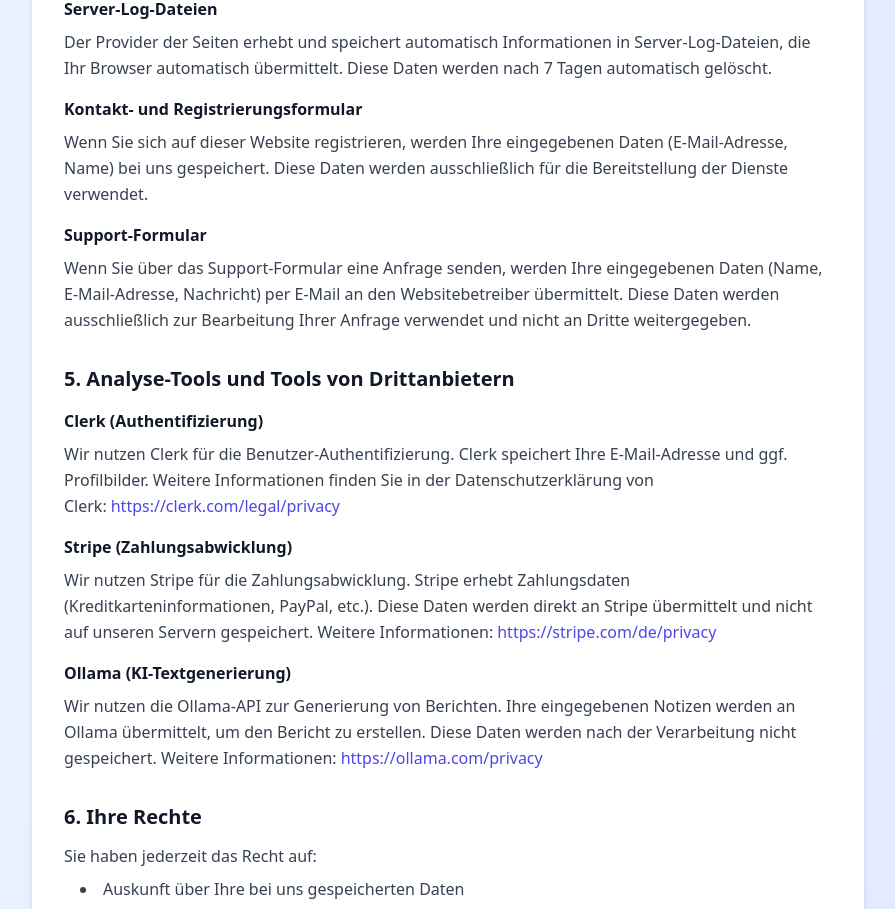
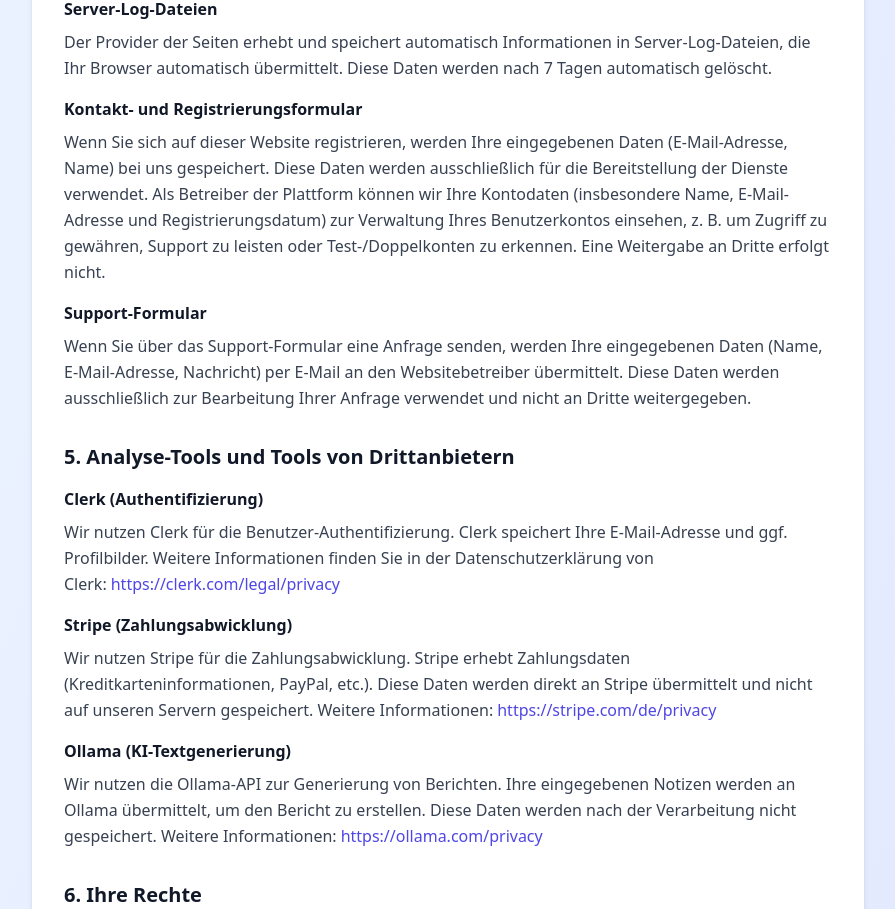
Before and after one commit to Niklash9112/hep-quickwrite, a Next.js app: page /datenschutz in a window 1280 px wide. Shown: the part 1320-2229 px from the top of the page, without its empty margins (192-1087 px from the left). Built offline with nearby package versions, Linux system fonts and the light colour scheme.

Commit message:
Datenschutz: Betreiber-Einsicht der Kontodaten (Kontoverwaltung) klargestellt

```diff
--- a/app/datenschutz/page.tsx
+++ b/app/datenschutz/page.tsx
@@ -116,6 +116,9 @@
               <p className="leading-relaxed">
                 Wenn Sie sich auf dieser Website registrieren, werden Ihre eingegebenen Daten (E-Mail-Adresse, Name)
                 bei uns gespeichert. Diese Daten werden ausschließlich für die Bereitstellung der Dienste verwendet.
+                Als Betreiber der Plattform können wir Ihre Kontodaten (insbesondere Name, E-Mail-Adresse und
+                Registrierungsdatum) zur Verwaltung Ihres Benutzerkontos einsehen, z. B. um Zugriff zu gewähren,
+                Support zu leisten oder Test-/Doppelkonten zu erkennen. Eine Weitergabe an Dritte erfolgt nicht.
               </p>
 
               <h3 className="font-semibold text-gray-900 mt-4 mb-2">Support-Formular</h3>
```
